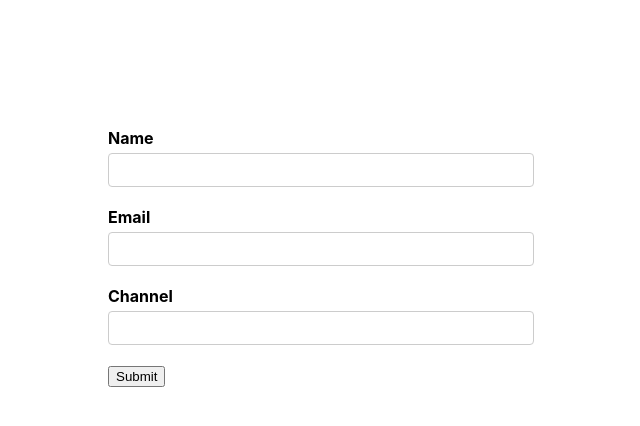
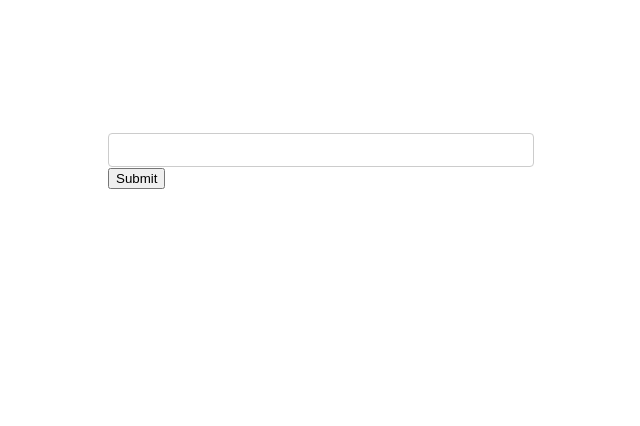
Before and after one commit to mb-awan/react-formik-by-codeevolution, a React (Create React App) app in the folder formik-youtube-course/: page / in a window 1280 px wide. Shown: the top 426 px of the page, without its empty margins (319-959 px from the left). Built offline with nearby package versions, Linux system fonts and the light colour scheme.

Commit message:
33-Created Basic email input with FormikContainer and FormikController componenet technique

```diff
--- a/formik-youtube-course/src/App.js
+++ b/formik-youtube-course/src/App.js
@@ -1,10 +1,10 @@
-import style from './App.module.css';
-import { YoutubeForm } from './Components/YoutubeForm';
+import './App.css';
+import FormikContainer from "./Components/FormikContainer";
 
 const App = () => {
   return (
-    <div className={style.App}>
-      <YoutubeForm/>
+    <div className='App'>
+      <FormikContainer/>
     </div>
   );
 }
--- /dev/null
+++ b/formik-youtube-course/src/Components/FormikContainer.js
@@ -0,0 +1,31 @@
+import {Form, Formik} from "formik";
+import * as Yup from 'yup';
+import FormikController from "./FormikController";
+
+const FormikContainer = props => {
+    const initialValues = {
+        email: '',
+    };
+    const validationSchema = Yup.object({
+        email: Yup.string().required('required').email('invalid email')
+    });
+    const onSubmit = values => console.log('Form values :', values);
+    return (
+        <>
+            <Formik initialValues={initialValues} onSubmit={onSubmit} validationSchema={validationSchema}>
+                {
+                    formik => {
+                        return (
+                            <Form>
+                                <FormikController control='input' type='email' name='email'/>
+                                <button type='submit'>Submit</button>
+                            </Form>
+                        )
+                    }
+                }
+            </Formik>
+        </>
+    );
+}
+
+export default FormikContainer;
--- /dev/null
+++ b/formik-youtube-course/src/Components/FormikController.js
@@ -0,0 +1,17 @@
+import React from 'react';
+import Input from "./Input";
+
+const FormikController = props => {
+    const { control, ...rest } = props;
+    switch (control) {
+        case 'input' : return <Input contol='input' {...rest}/>
+        case 'textarea' :
+        case 'select' :
+        case 'radio' :
+        case 'checkbox' :
+        case 'date' :
+        default: return null
+    }
+};
+
+export default FormikController;
--- /dev/null
+++ b/formik-youtube-course/src/Components/Input.js
@@ -0,0 +1,22 @@
+import {ErrorMessage, Field} from "formik";
+import TextError from "./TextError";
+
+const Input = (props) => {
+    const { name, label, ...rest} = props;
+    return (
+        <>
+            <label htmlFor={name}>{label}</label>
+            <Field
+                id={name}
+                name={name}
+                {...rest}
+            />
+            <ErrorMessage
+                name={name}
+                component={TextError}
+            />
+        </>
+    )
+};
+
+export default Input;
--- /dev/null
+++ b/formik-youtube-course/src/Components/TextError.js
@@ -0,0 +1,11 @@
+import React from 'react';
+
+const TextError = props => {
+    return (
+        <div className='error'>
+            {props.children}
+        </div>
+    );
+};
+
+export default TextError;
--- a/formik-youtube-course/src/Components/YoutubeForm.js
+++ /dev/null
@@ -1,93 +0,0 @@
-import styles from '../App.module.css';
-import { useFormik} from "formik";
-import {useRef} from "react";
-import * as Yup from 'yup';
-
-const validationSchema = Yup.object({
-    name: Yup.string("name must be a string").required("name is required")
-})
-
-export const YoutubeForm = props => {
-    const nameRef = useRef();
-
-    const initialValues =  {
-        name: '',
-        email: '',
-        channel: ''
-    };
-
-    const validate = values => {
-        /*
-        There are Three important requirements for validate function of formik that:
-            1. It should always return an object.
-            2. The properties in returned object must be same as the properties in our values input object.
-            3. Each property value in returned object must be of type string.
-        */
-        const error = {};
-
-        if((values.email || values.channel) && !values.name) {
-            error.name = "name is required first";
-            formik.touched.name = true;
-            nameRef.current.focus();
-        }
-        else if(!values.name && !values.email && !values.channel) error.name = "name is required";
-
-        if(!values.email)
-            error.email = "email is required";
-        else if(!values.email.match(/^[a-zA-Z0-9.!#$%&'*+/=?^_`{|}~-]+@[a-zA-Z0-9-]+(?:\.[a-zA-Z0-9-]+)*$/))
-            error.email = "invalid email format"
-        if(!values.channel) error.channel = "channel is required";
-        return error;
-    }
-
-    const onSubmit = values => console.log('form data:', values);
-    const formik = useFormik({
-        initialValues,
-        onSubmit,
-        validate,
-        validationSchema,
-    });
-
-    return (
-        <form onSubmit={formik.handleSubmit}>
-            <div className={styles['form-control']}>
-                <label htmlFor='name'>Name</label>
-                <input
-                    type='text'
-                    id='name'
-                    name='name'
-                    { ...formik.getFieldProps('name')}
-                    ref={nameRef}
-                />
-                {formik.touched.name && formik.errors.name && <div className={styles.error}>{formik.errors.name}</div>}
-            </div>
-
-            <div className={styles['form-control']}>
-                <label htmlFor='email'>Email</label>
-                <input
-                    type='email'
-                    id='email'
-                    name='email'
-                    { ...formik.getFieldProps('email')}
-                />
-                {formik.touched.email && formik.errors.email && <div className={styles.error}>{formik.errors.email}</div>}
-            </div>
-
-            <div className={styles['form-control']}>
-                <label htmlFor='channel'>Channel</label>
-                <input
-                    type='text'
-                    id='channel'
-                    name='channel'
-                    { ...formik.getFieldProps('channel')}
-
-                />
-                {formik.touched.channel && formik.errors.channel && <div className={styles.error}>{formik.errors.channel}</div>}
-            </div>
-
-            <div className={styles['form-control']}>
-                <button type='submit'>Submit</button>
-            </div>
-        </form>
-    )
-}
```
Also changed, not shown: formik-youtube-course/src/App.css (renamed from formik-youtube-course/src/App.module.css).
